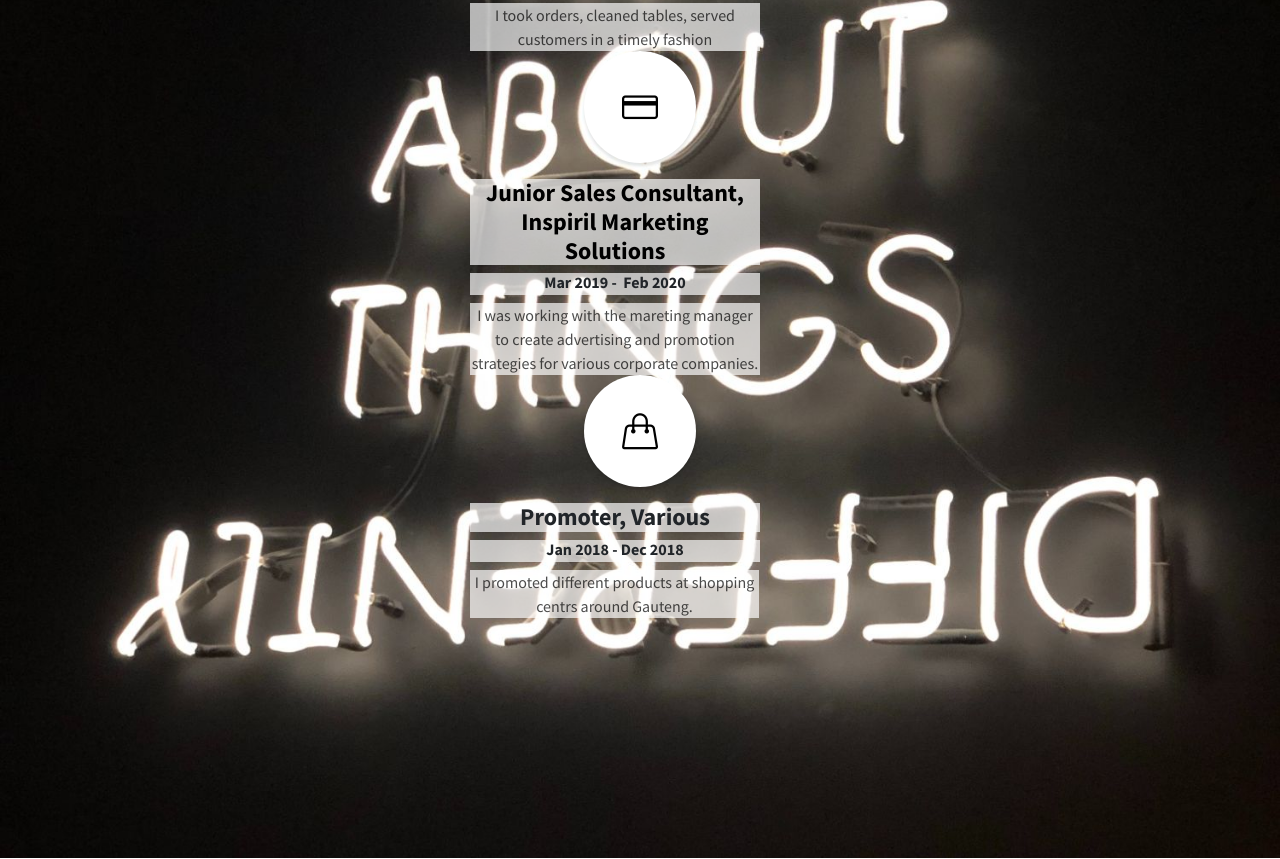
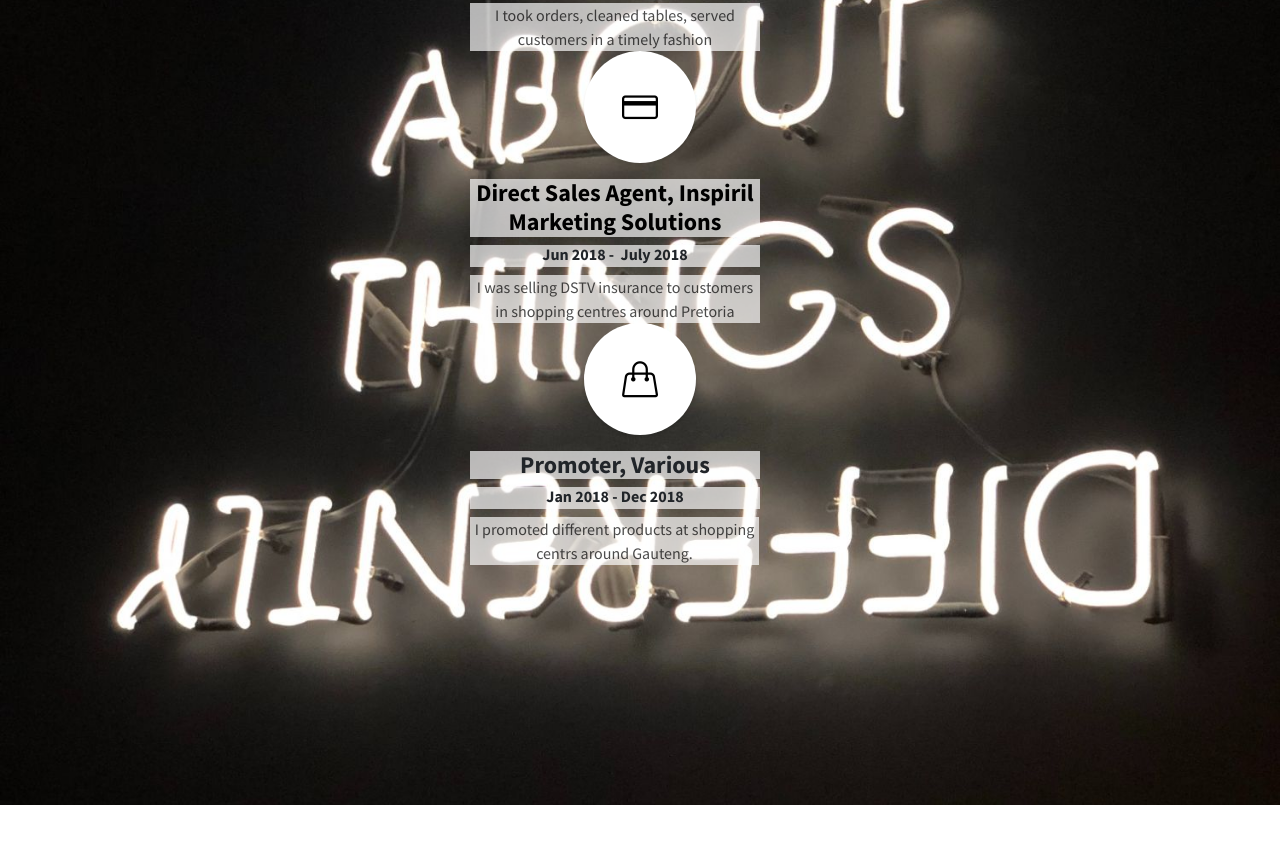
Before and after one commit to Lolontle/Lolontle_Moatshe_resume, a plain HTML site: page index.html in a window 1280 px wide. Shown: the part 2421-3280 px from the top of the page. Drawn offline with nearby package versions, Linux system fonts and the light colour scheme.

Commit message:
Update index.html

```diff
--- a/index.html
+++ b/index.html
@@ -99,10 +99,10 @@
                 <p class="mb-0 text-faded" style="background-color: rgba(255,255,255,0.68);color: rgba(0,0,0,0.7);width: 290px;">I took orders, cleaned tables, served customers in a timely fashion</p>
             </div>
             <div class="col-md-6 col-lg-4 offset-lg-4 mb-5 mb-lg-0"><span class="mx-auto service-icon rounded-circle mb-3"><i class="icon-credit-card" style="color: rgb(0,0,0);"></i></span>
-                <h4 class="text-center" style="color: rgb(0,0,0);background-color: rgba(255,255,255,0.68);width: 290px;">Junior Sales Consultant, Inspiril Marketing Solutions</h4>
-                <h6 style="height: 22px;width: 290px;background-color: rgba(255,255,255,0.68);">Mar 2019 -&nbsp; Feb 2020</h6>
+                <h4 class="text-center" style="color: rgb(0,0,0);background-color: rgba(255,255,255,0.68);width: 290px;">Direct Sales Agent, Inspiril Marketing Solutions</h4>
+                <h6 style="height: 22px;width: 290px;background-color: rgba(255,255,255,0.68);">Jun 2018 -&nbsp; July 2018</h6>
                 <h4></h4>
-                <p class="mb-0 text-faded" style="color: rgba(0,0,0,0.7);background-color: rgba(255,255,255,0.68);width: 290px;">I was working with the mareting manager to create advertising and promotion strategies for various corporate companies.</p>
+                <p class="mb-0 text-faded" style="color: rgba(0,0,0,0.7);background-color: rgba(255,255,255,0.68);width: 290px;">I was selling DSTV insurance to customers in shopping centres around Pretoria</p>
             </div>
             <div class="col-md-6 col-lg-4 offset-lg-4 mb-5 mb-lg-0"><span class="mx-auto service-icon rounded-circle mb-3"><i class="icon-handbag" style="color: rgb(0,0,0);"></i></span>
                 <h4 style="background-color: rgba(255,255,255,0.68);width: 290px;">Promoter, Various</h4>
@@ -195,8 +195,8 @@
         <div class="col-md-6 col-lg-5 offset-lg-4 mb-5 mb-lg-0"><span class="mx-auto service-icon rounded-circle mb-3"><i class="icon-notebook" style="color: rgb(0,0,0);"></i><i class="icon-notebook" style="color: rgb(0,0,0);"></i><i class="icon-notebook" style="color: rgb(0,0,0);"></i></span>
             <h4 class="text-center"
                 style="background-color: rgba(255,252,252,0.68);color: rgb(0,0,0);width: 390px;">University of Pretoria</h4>
-            <h6 class="text-center" style="height: 27px;width: 390px;background-color: rgba(255,255,255,0.68);color: rgb(0,0,0);">&nbsp;2015 - 2018</h6>
-            <h6 class="text-center" style="height: 22px;width: 390px;color: rgb(0,0,0);background-color: rgba(255,255,255,0.68);">&nbsp;BCom Markeing Management</h6>
+            <h6 class="text-center" style="height: 27px;width: 390px;background-color: rgba(255,255,255,0.68);color: rgb(0,0,0);">&nbsp;2015 - 2016</h6>
+            <h6 class="text-center" style="height: 22px;width: 390px;color: rgb(0,0,0);background-color: rgba(255,255,255,0.68);">&nbsp;BA Theology (Dropped Out)</h6>
             <h4></h4>
         </div>
         <div class="col-md-6 col-lg-5 offset-lg-4 mb-5 mb-lg-0"><span class="mx-auto service-icon rounded-circle mb-3"><i class="icon-notebook" style="color: rgb(0,0,0);"></i><i class="icon-notebook" style="color: rgb(0,0,0);"></i><i class="icon-notebook" style="color: rgb(0,0,0);"></i></span>
```
